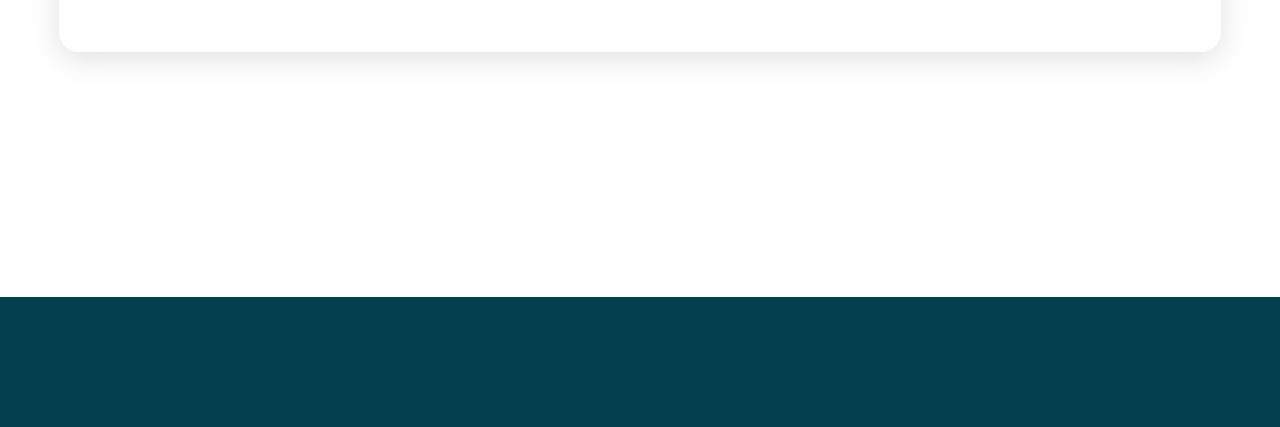
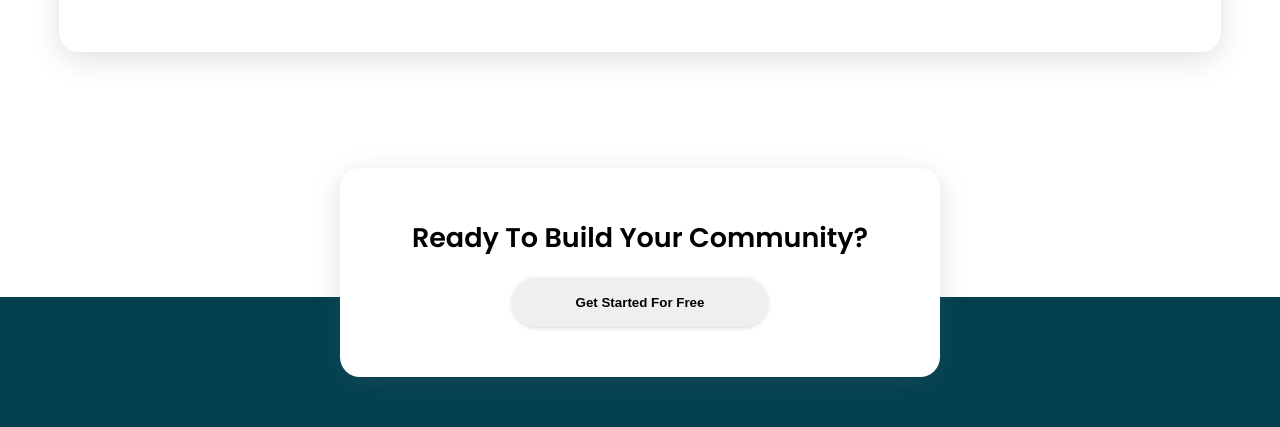
Before and after one commit to uchenna-dev/huddle-landing-page-with-alternating-feature-blocks-master, a plain HTML site: page huddle-landing-page-with-alternating-feature-blocks-master/index.html in a window 1280 px wide. Shown: the part 2138-2565 px from the top of the page. Drawn offline with nearby package versions, Linux system fonts and the light colour scheme; files that its build step writes are made by us from their sources.

Commit message:
updated with css style sheet

```diff
--- a/huddle-landing-page-with-alternating-feature-blocks-master/index.html
+++ b/huddle-landing-page-with-alternating-feature-blocks-master/index.html
@@ -13,7 +13,7 @@
     />
 
     <title>Responsive landing page. huddle challenge</title>
-    <link rel="stylesheet" href="main.css" />
+    <link rel="stylesheet" href="style.css" />
   </head>
   <body>
     <section class="hero-section">
@@ -85,6 +85,10 @@
           <img src="images/illustration-your-users.svg" alt="your users" />
         </div>
       </div>
+      <div class="cta">
+        <h2>Ready To Build Your Community?</h2>
+        <button class="btn secondary">Get Started For Free</button>
+      </div>
     </section>
 
     <footer>
```
Also changed, not shown: huddle-landing-page-with-alternating-feature-blocks-master/design/style.css (renamed from huddle-landing-page-with-alternating-feature-blocks-master/design/main.css).
